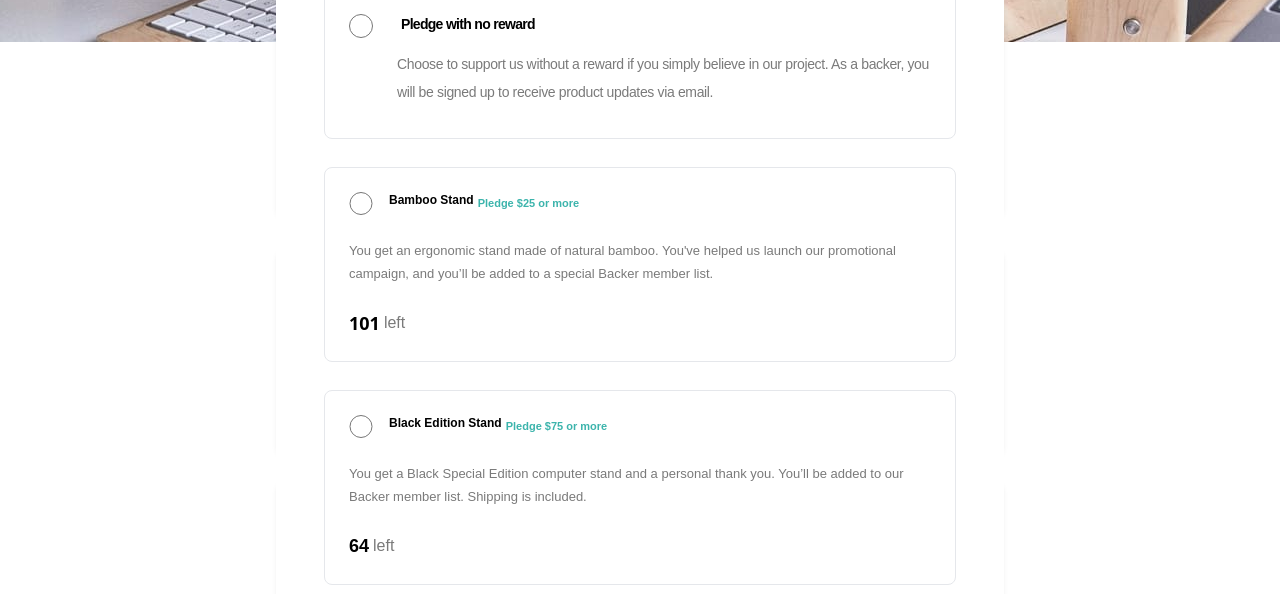
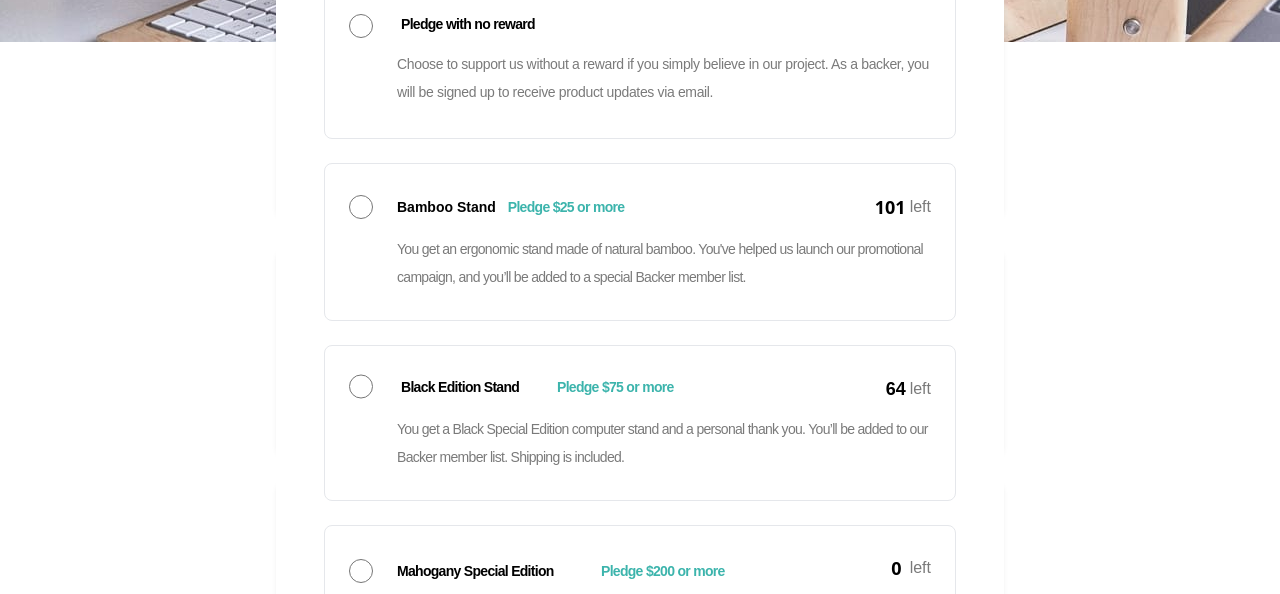
Before and after one commit to felipetn1989/crowdfunding-product-page-main, a plain HTML site: page src/index.html in a window 1280 px wide. Shown: the part 358-952 px from the top of the page. Drawn offline with Linux system fonts and the light colour scheme.

Commit message:
pledge desktop

```diff
--- a/src/index.html
+++ b/src/index.html
@@ -96,25 +96,25 @@
               updates via email.
             </p>
           </div>
-          <div class="border rounded-lg px-6 py-6 grid gap-6 leading-[1.4375rem]">
-            <div class="flex gap-4">
+          <div class="pledge_bloc border rounded-lg px-6 py-6 grid gap-6 leading-[1.4375rem] lg:gap-3.5 lg:leading-7 lg:py-[1.8125rem] lg:mt-[-0.25rem]">
+            <div class="grid_bloc1 flex gap-4 lg:gap-6">
               <input class="w-6" type="radio" name="pledge" id="pledge_25" />
               <label
-                class="flex flex-col gap-1 text-[0.6875rem] lg:flex-row"
+                class="flex flex-col gap-1 text-[0.6875rem] lg:flex-row lg:items-center lg:gap-3"
                 for="pledge_25"
               >
-                <h3 class="text-black font-bold text-xs">Bamboo Stand</h3>
-                <span class="text-[#3cb4ac] font-bold"
+                <h3 class="text-black font-bold text-xs lg:text-sm">Bamboo Stand</h3>
+                <span class="text-[#3cb4ac] font-bold lg:text-sm lg:tracking-tighter"
                   >Pledge $25 or more
                 </span>
               </label>
             </div>
-            <p>
+            <p class="grid_bloc1 lg:text-[0.875rem] lg:ml-12 lg:tracking-tighter">
               You get an ergonomic stand made of natural bamboo. You've helped
               us launch our promotional campaign, and you’ll be added to a
               special Backer member list.
             </p>
-            <div class="flex items-center gap-1">
+            <div class="grid_bloc1 flex items-center gap-1 lg:place-self-end">
               <span class="text-black font-bold text-lg font-sans">101</span>
               <span class="text-base">left</span>
             </div>
@@ -140,27 +140,27 @@
             </div>
             <!-- Selected pledge end -->
           </div>
-          <div class="border rounded-lg px-6 py-6 grid gap-6 leading-[1.4375rem]">
-            <div class="flex gap-4">
+          <div class="pledge_bloc border rounded-lg px-6 py-6 grid gap-6 leading-[1.4375rem] lg:gap-3 lg:leading-7 lg:h-[9.75rem] lg:mt-[-0.25rem]">
+            <div class="gird_bloc2 flex gap-4  lg:gap-7">
               <input class="w-6" type="radio" name="pledge" id="pledge_75" />
               <label
-                class="flex flex-col gap-1 text-[0.6875rem] lg:flex-row"
+                class="flex flex-col gap-1 text-[0.6875rem] lg:flex-row lg:items-center lg:gap-3"
                 for="pledge_75"
               >
-                <h3 class="text-black font-bold text-xs">
+                <h3 class="text-black font-bold text-xs lg:text-sm lg:w-36 lg:tracking-tighter">
                   Black Edition Stand
                 </h3>
-                <span class="text-[#3cb4ac] font-bold"
+                <span class="text-[#3cb4ac] font-bold lg:text-sm lg:w-36 lg:tracking-tighter"
                   >Pledge $75 or more
                 </span>
               </label>
             </div>
-            <p>
+            <p class="grid_bloc2 lg:text-[0.875rem] lg:ml-12 lg:tracking-tighter">
               You get a Black Special Edition computer stand and a personal
               thank you. You’ll be added to our Backer member list. Shipping is
               included.
             </p>
-            <div class="flex items-center gap-1">
+            <div class="grid_bloc2 flex items-center gap-1 lg:place-self-end">
               <span class="text-black font-bold text-lg">64</span>
               <span class="text-base">left</span>
             </div>
@@ -185,27 +185,27 @@
             </div>
             <!-- Selected pledge end -->
           </div>
-          <div class="border rounded-lg px-6 py-6 grid gap-6 leading-[1.4375rem]">
-            <div class="flex gap-4">
+          <div class="pledge_bloc border rounded-lg px-6 py-6 grid gap-6 leading-[1.4375rem] lg:gap-2.5 lg:leading-[1.625rem] lg:h-[9.75rem] lg:mt-[-0.25rem]">
+            <div class="grid_bloc3 flex gap-4 lg:gap-6 lg:mt-1.5">
               <input class="w-6" type="radio" name="pledge" id="pledge_200" />
               <label
-                class="flex flex-col gap-1 text-[0.6875rem] lg:flex-row"
+                class="flex flex-col gap-1 text-[0.6875rem] lg:flex-row lg:items-center lg:gap-3"
                 for="pledge_200"
               >
-                <h3 class="text-black font-bold text-xs">
+                <h3 class="text-black font-bold text-xs lg:text-sm lg:w-48 lg:tracking-tighter">
                   Mahogany Special Edition
                 </h3>
-                <span class="text-[#3cb4ac] font-bold"
+                <span class="text-[#3cb4ac] font-bold lg:text-sm lg:w-48 lg:tracking-tighter"
                   >Pledge $200 or more
                 </span>
               </label>
             </div>
-            <p>
+            <p class="grid_bloc3 lg:text-[0.875rem] lg:ml-12 lg:tracking-tighter">
               You get two Special Edition Mahogany stands, a Backer T-Shirt, and
               a personal thank you. You’ll be added to our Backer member list.
               Shipping is included.
             </p>
-            <div class="flex items-center gap-2">
+            <div class="grid_bloc3 flex items-center gap-2 lg:place-self-end lg:translate-y-[-0.25rem]">
               <span class="text-black font-bold text-lg font-sans">0</span>
               <span class="text-base">left</span>
             </div>
--- a/src/input.css
+++ b/src/input.css
@@ -36,4 +36,23 @@ header {
   header {
     background-image: url(../images/image-hero-desktop.jpg);
   }
+
+  .grid_bloc1:nth-child(1),.grid_bloc2:nth-child(1),.grid_bloc3:nth-child(1) {
+    grid-area: one;
+  }
+
+  .grid_bloc1:nth-child(2),.grid_bloc2:nth-child(2),.grid_bloc3:nth-child(2) {
+    grid-area: two;
+  }
+
+  .grid_bloc1:nth-child(3),.grid_bloc2:nth-child(3),.grid_bloc3:nth-child(3) {
+    grid-area: three;
+  }
+
+  .pledge_bloc {
+    display: grid;
+    grid-template-areas:
+    'one three'
+    'two two';
+  }
 }
```
Also changed, not shown: dist/output.css.
